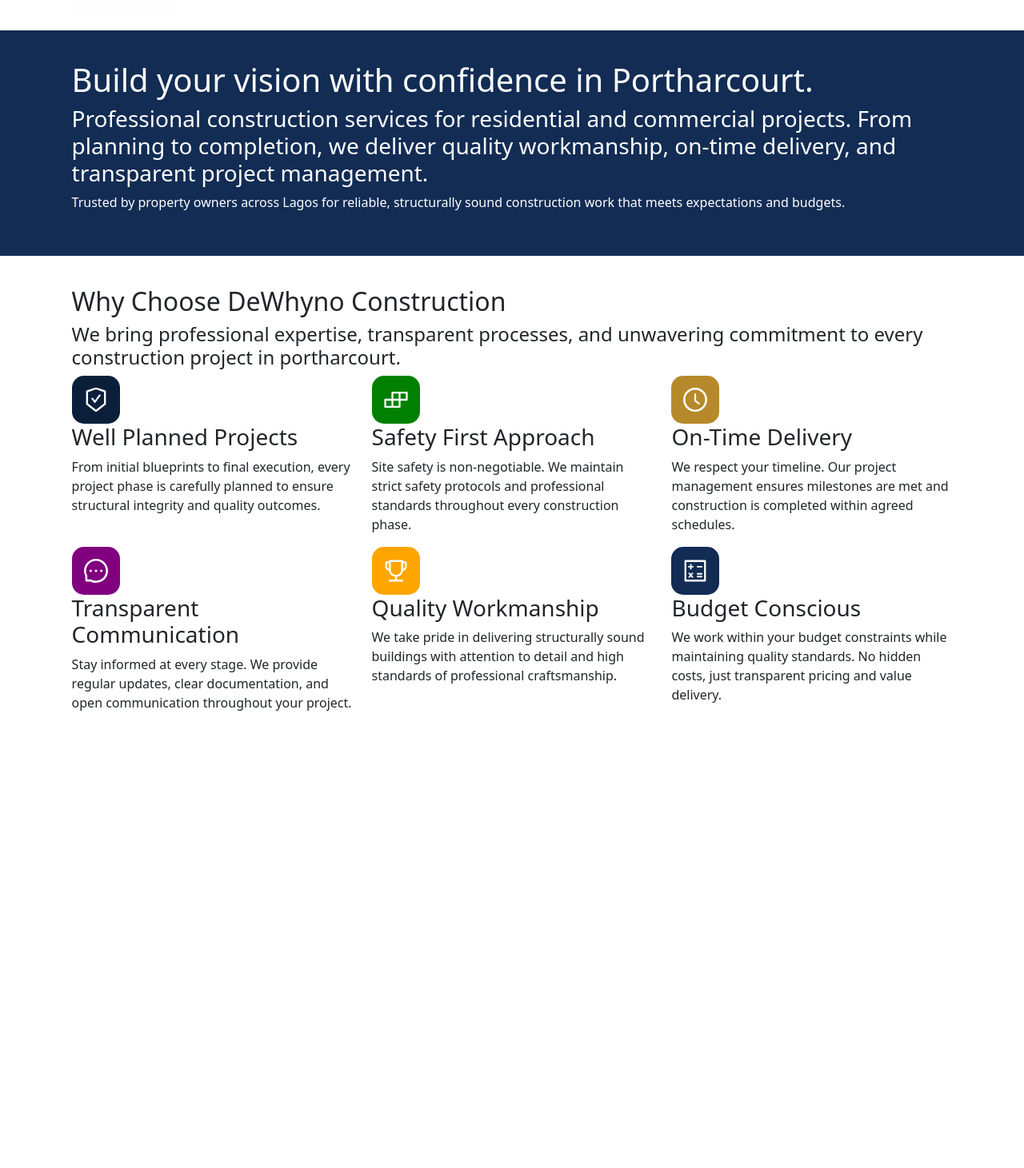
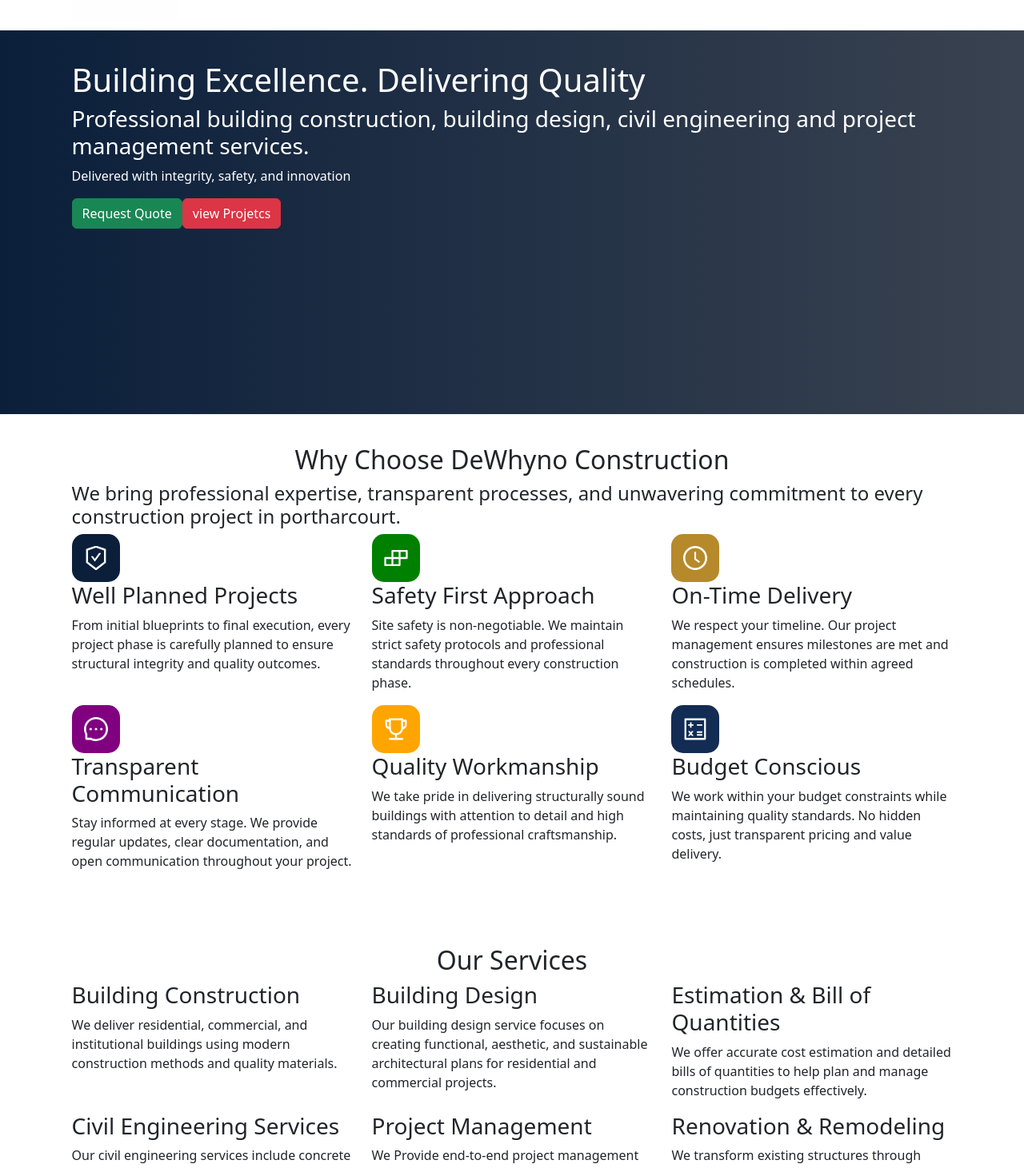
Before and after one commit to jozzydgr8/dewhyno-construction, a React (Create React App) app: page / in a window 1280 px wide. Shown: the part 120-1581 px from the top of the page at 80% size. Before the commit the page ends 1142 px from the top, so only its background shows below. Built offline with nearby package versions, Linux system fonts and the light colour scheme.

Commit message:
added services

```diff
--- a/src/Data.tsx
+++ b/src/Data.tsx
@@ -45,3 +45,36 @@
     "description": "We work within your budget constraints while maintaining quality standards. No hidden costs, just transparent pricing and value delivery."
   }
 ]
+
+
+
+export const serviceList = [
+    {
+      "title": "Building Construction",
+      "description": "We deliver residential, commercial, and institutional buildings using modern construction methods and quality materials."
+    },
+    {
+      "title": "Building Design",
+      "description": "Our building design service focuses on creating functional, aesthetic, and sustainable architectural plans for residential and commercial projects."
+    },
+    {
+      "title": "Estimation & Bill of Quantities",
+      "description": "We offer accurate cost estimation and detailed bills of quantities to help plan and manage construction budgets effectively."
+    },
+    {
+      "title": "Civil Engineering Services",
+      "description": "Our civil engineering services include concrete works, drainage systems, road works and infrastructure development."
+    },
+    {
+      "title": "Project Management",
+      "description": "We Provide end-to-end project management services ensuring cost control, quality assurance, and timely delivery."
+    },
+    {
+      "title": "Renovation & Remodeling",
+      "description": "We transform existing structures through professional renovation and remodelling solutions."
+    },
+    {
+      "title": "Construction Consultancy & Supervision",
+      "description": "Expert advisory and supervision services to ensure compliance with specifications and industry standards."
+    }
+  ]
--- a/src/Pages/HomePage/components/Header.tsx
+++ b/src/Pages/HomePage/components/Header.tsx
@@ -1,19 +1,20 @@
+import { FlatButton } from "../../../shared/FlatButton"
+
 export const Header = ()=>{
     return(
         <section id="header">
             <div className="container-fluid">
                 <h1>
-                    Build your vision with confidence in Portharcourt.
+                    Building Excellence. Delivering Quality
                 </h1>
                 <h3>
-                    Professional construction services for residential and commercial projects.
-                    From planning to completion,
-                    we deliver quality workmanship, on-time delivery, and transparent project management.
+                    Professional building construction, building design,
+                    civil engineering and project management services.
                 </h3>
                 <p>
-                    Trusted by property owners across Lagos for reliable,
-                    structurally sound construction work that meets expectations and budgets.
+                    Delivered with integrity, safety, and innovation
                 </p>
+                <FlatButton title="Request Quote" className="btn btn-success"/><FlatButton title="view Projetcs" className="btn btn-danger"/>
             </div>
         </section>
     )
--- a/src/Pages/HomePage/components/Reason.tsx
+++ b/src/Pages/HomePage/components/Reason.tsx
@@ -4,7 +4,7 @@
     return(
         <section id="reason">
             <div className="container-fluid">
-                <h2> Why Choose DeWhyno Construction</h2>
+                <h2 className="heading"> Why Choose DeWhyno Construction</h2>
                 <h4>
                     We bring professional expertise, transparent processes,
                     and unwavering commitment to every construction project in portharcourt.
--- a/src/Pages/HomePage/components/Services.tsx
+++ b/src/Pages/HomePage/components/Services.tsx
@@ -1,8 +1,23 @@
+import { serviceList } from "../../../Data"
+
 export const Services = ()=>{
     return(
         <section>
             <div className="container-fluid">
-
+                <h2 className="heading">Our Services</h2>
+                <div className="row">
+                    {
+                        serviceList.map((service,index)=>(
+                            <div className="col-md-4" key={index}>
+                                <div></div>
+                                <div>
+                                    <h3>{service.title}</h3>
+                                    <p>{service.description}</p>
+                                </div>
+                            </div>
+                        ))
+                    }
+                </div>
             </div>
         </section>
     )
--- a/src/index.css
+++ b/src/index.css
@@ -29,7 +29,9 @@
 section > .container-fluid, footer > .container-fluid{
   padding:3% 7%;
 }
-
+.heading{
+  text-align: center;
+}
 /* nav--nav--nav--nav--nav--nav--nav--nav--nav--nav--nav--nav--nav--nav */
 nav{
   text-transform: capitalize;
@@ -60,6 +62,17 @@
 
 /* header header */
 #header{
-  background-color: var(--color-navy);
+ /* background:var(--color-navy); */
+  background-image: url('./assets/businessLogo.jpg');
   color: white;
+  height: 60vh;
 }
+#header .container-fluid{
+  height: 100%;
+  background: linear-gradient(
+  to right,
+  var(--color-navy-dark),
+  #394250
+
+);
+}
```
